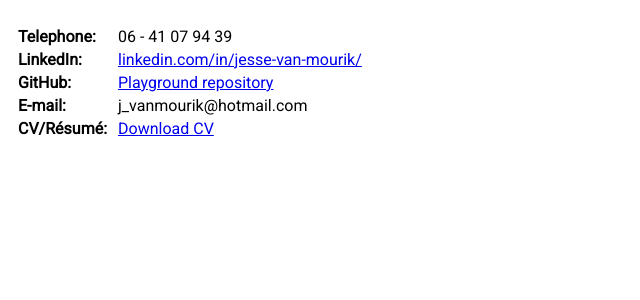
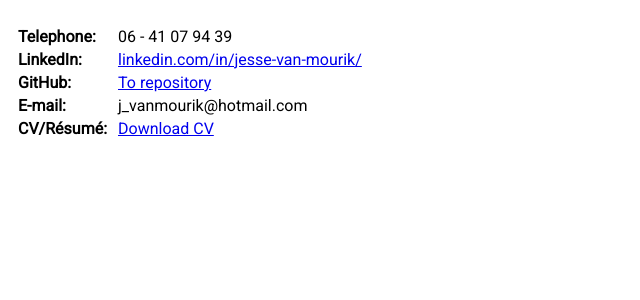
Before and after one commit to jesse-van-mourik/PythonPlayground, a Flask app: page /contact in a window 1280 px wide. Shown: the part 56-356 px from the top of the page, without its empty margins (0-640 px from the left). Run offline with Flask 2, Linux system fonts and the light colour scheme.

Commit message:
Changed text of link.

```diff
--- a/templates/contact.html
+++ b/templates/contact.html
@@ -23,7 +23,7 @@
             <b>GitHub:</b>
         </td>
         <td>
-            <a href="https://github.com/jesse-van-mourik/PythonPlayground" target="_blank">Playground repository</a>
+            <a href="https://github.com/jesse-van-mourik/PythonPlayground" target="_blank">To repository</a>
         </td>
     </tr>
     <tr>
```
